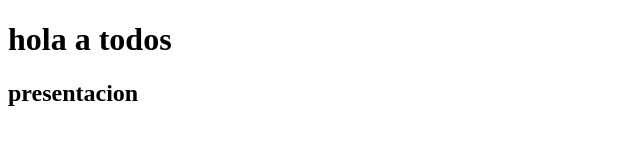
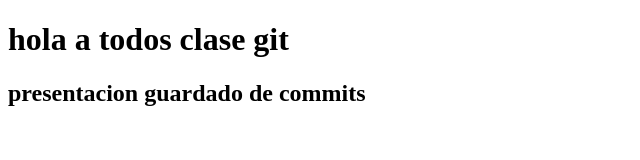
Before and after one commit to facuseijo/SEIJO2023, a plain HTML site: page git/index.html in a window 1280 px wide. Shown: the whole page, without its empty margins (0-640 px from the left). Drawn offline with Linux system fonts and the light colour scheme.

Commit message:
segundo agregado de pagina

```diff
--- a/git/index.html
+++ b/git/index.html
@@ -9,8 +9,8 @@
 </head>
 <body>
 
-    <h1>hola a todos </h1>
-    <h2> presentacion</h2>
+    <h1>hola a todos clase git</h1>
+    <h2> presentacion guardado de commits</h2>
 
 </body>
 </html>
```
Also changed, not shown: git/pag2ej.html (+3 -0 lines).
